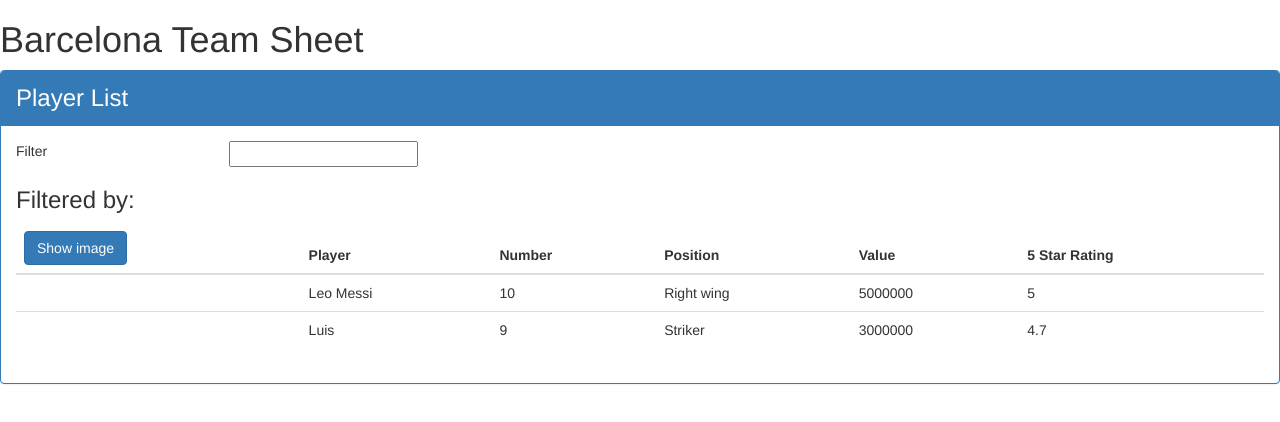
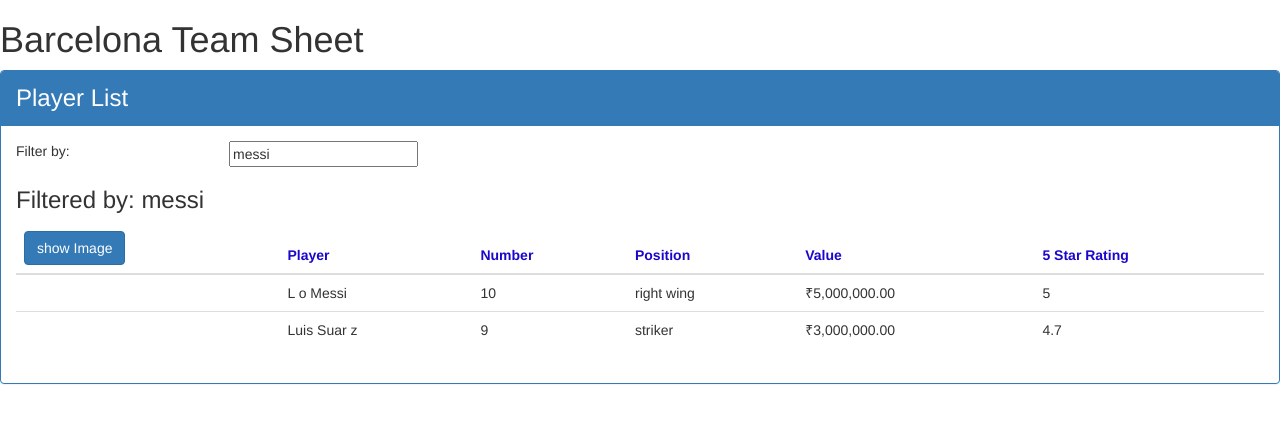
Before and after one commit to Karthik781/BasicAppWithAngular, an Angular app in the folder APM-Start/: page / in a window 1280 px wide. Shown: the top 422 px of the page. Built offline with nearby package versions, Linux system fonts and the light colour scheme.

Commit message:
add custom pipe for playerName

```diff
--- /dev/null
+++ b/APM-Start/src/app/players/player-list.component.css
@@ -0,0 +1,3 @@
+thead {
+    color: rgb(27, 7, 204)
+}
--- a/APM-Start/src/app/players/player-list.component.html
+++ b/APM-Start/src/app/players/player-list.component.html
@@ -4,14 +4,15 @@
     </div>
     <div class="panel-body">
         <div class="row">
-            <div class="col-md-2">Filter</div>
+            <div class="col-md-2">Filter by:</div>
             <div class="col-md-4">
-            <input type="text"/>
+            <input type="text"
+            [(ngModel)]='listFilter'/>
         </div>
     </div>
     <div class="row">
         <div class="col-md-6">
-            <h3>Filtered by:</h3>
+            <h3>Filtered by: {{ listFilter }} </h3>
         </div>
     </div>
     <div class='table-responsive'>
@@ -21,8 +22,9 @@
             <thead>
                 <tr>
                     <th>
-                        <button class='btn btn-primary'>
-                           Show image
+                        <button class='btn btn-primary'
+                        (click)='toggleImage()'>
+                           {{ showImage ? 'hide' : 'show' }} Image
                         </button>
                     </th>
                     <th>Player</th>
@@ -34,11 +36,17 @@
             </thead>
             <tbody>
                 <tr *ngFor='let player of players'>
-                    <td></td>
-                    <td>{{ player.playerName }}</td>
-                    <td>{{ player.playerNo}}</td>
-                    <td>{{ player.playerPos }}</td>
-                    <td>{{ player.playerVal }}</td>
+                    <td>
+                        <img *ngIf='showImage'
+                        [src]='player.imageUrl'
+                        [title]='player.playerName'
+                        [style.width.px]='imageWidth'
+                        [style.margin.px]='imageMargin'>
+                    </td>
+                    <td>{{ player.playerName | convertToSpaces: 'e' }}</td>
+                    <td>{{ player.playerNo}} </td>
+                    <td>{{ player.playerPos | lowercase  }}</td>
+                    <td>{{ player.playerVal | currency:'INR':true:'1.2-2' }}</td>
                     <td>{{ player.playerRating }}</td>
 
                 </tr>
--- a/APM-Start/src/app/players/player-list.component.ts
+++ b/APM-Start/src/app/players/player-list.component.ts
@@ -1,30 +1,47 @@
-import { Component } from '@angular/core';
+import { Component, OnInit } from '@angular/core';
+import { IPlayer } from './player';
 
 @Component({
     selector: 'bm-players',
     templateUrl:
-     './player-list.component.html'
+     './player-list.component.html',
+     styleUrls:['./player-list.component.css']
 })
-export class PlayerListComponent {
+export class PlayerListComponent implements OnInit {
     pageTitle: string= "Player List";
-    players: any[]=[
+    imageWidth:number=50;
+    imageMargin: number=2;
+    showImage: boolean=false;
+    listFilter: string='messi';
+
+    players: any[] = [
         {
             "playerName": "Leo Messi",
             "playerNo":10,
             "playerPos":"Right wing",
             "playerVal":5000000,
-            "playerRating":5
+            "playerRating":5,
+            "contractDate":"june 2022",
+            "imageUrl":"https://png.pngtree.com/element_origin_min_pic/16/10/17/195804bbfb5a069.jpg"
 
         },
         {
-            "playerName": "Luis",
+            "playerName": "Luis Suarez",
             "playerNo":9,
             "playerPos":"Striker",
             "playerVal":3000000,
-            "playerRating":4.7
-
+            "playerRating":4.7,
+            "imageUrl": " "
         }
 
 
     ];
+
+    toggleImage():void {
+        this.showImage =!this.showImage;
+    }
+    ngOnInit():void{
+        console.log('In onInit');
+    }
+
 }
--- /dev/null
+++ b/APM-Start/src/app/players/player.ts
@@ -0,0 +1,10 @@
+export interface IPlayer {
+  playerName: string;
+    playerNo: number;
+    playerPos: string;
+    playerVal: number;
+    contractDate: string;
+    playerRating: number;
+  //  imageUrl: string;
+
+}
--- /dev/null
+++ b/APM-Start/src/app/shared/convert-to-spaces.pipe.ts
@@ -0,0 +1,13 @@
+import { Pipe, PipeTransform } from "@angular/core";
+
+
+
+@Pipe({
+    name: 'convertToSpaces'
+})
+export class ConvertToSpacesPipe implements PipeTransform {
+    transform(value: string, character: string): string {
+        return value.replace(character, ' ');
+    }
+
+}
```
Also changed, not shown: APM-Start/src/app/app.module.ts (+7 -2 lines).
